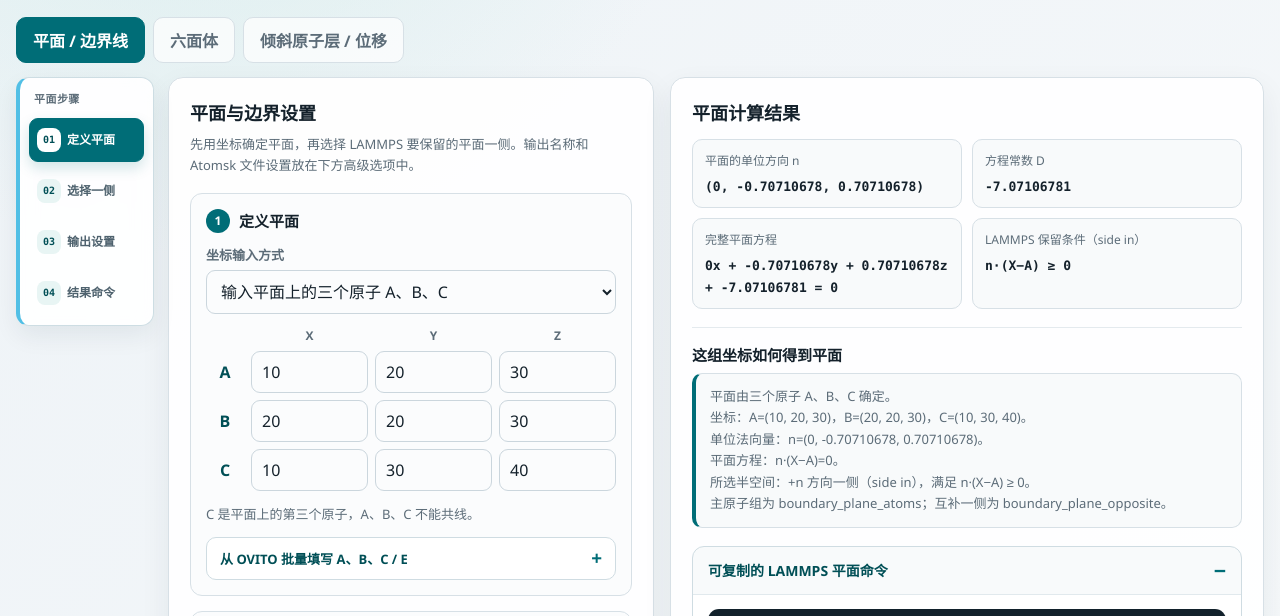
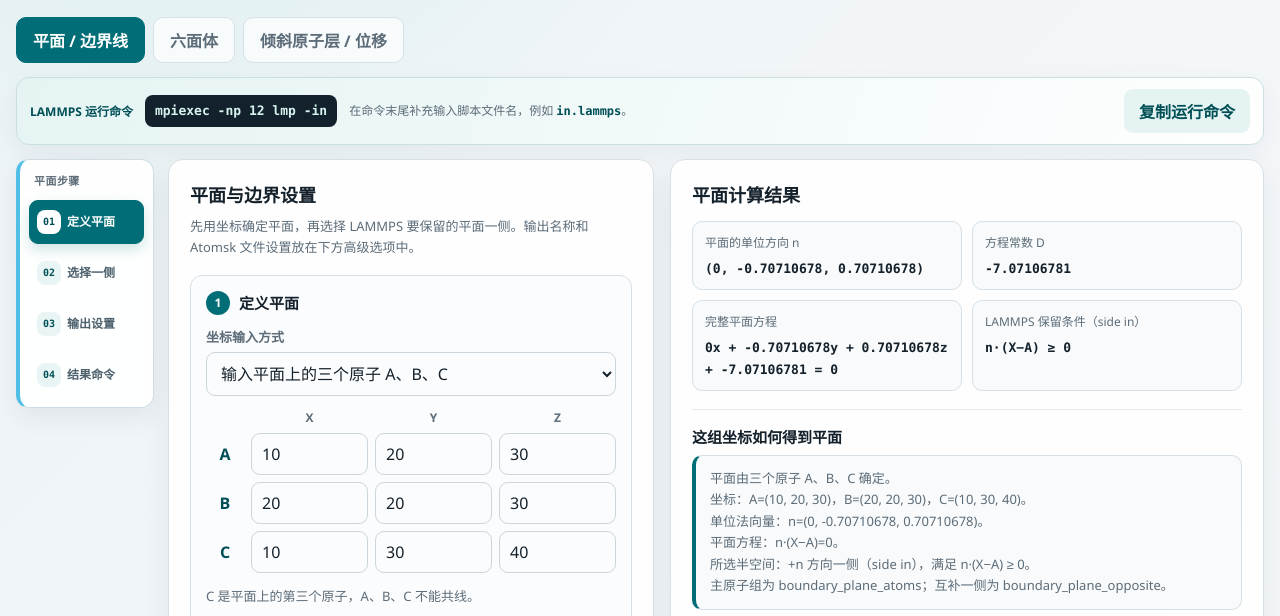
Before and after one commit to zhfang28-code/lammps-plane-calculator, a plain HTML site: page index.html in a window 1280 px wide. Shown: the part 118-734 px from the top of the page. Drawn offline with Linux system fonts and the light colour scheme.

Commit message:
Add LAMMPS launch command bar

```diff
--- a/assets/css/styles.css
+++ b/assets/css/styles.css
@@ -59,6 +59,53 @@ header p { margin: 8px 0 0; color: var(--muted); }
   cursor: pointer;
 }
 .tab.active { color: #fff; border-color: var(--accent); background: var(--accent); }
+.launch-command-bar {
+  display: grid;
+  grid-template-columns: minmax(0,1fr) auto;
+  align-items: center;
+  gap: 9px 14px;
+  margin-bottom: 14px;
+  padding: 11px 13px;
+  border: 1px solid #c9dfe0;
+  border-radius: 13px;
+  background: linear-gradient(110deg, rgba(229,244,243,.96), rgba(255,255,255,.93));
+  box-shadow: 0 8px 22px rgba(20,40,50,.05);
+}
+.launch-command-content {
+  display: flex;
+  align-items: center;
+  gap: 9px 12px;
+  min-width: 0;
+  flex-wrap: wrap;
+}
+.launch-command-label {
+  color: var(--accent-dark);
+  font-size: 12px;
+  font-weight: 800;
+  white-space: nowrap;
+}
+.launch-command-content > code {
+  padding: 7px 10px;
+  border-radius: 8px;
+  color: var(--code-ink);
+  background: var(--code);
+  font: 700 13px/1.35 Consolas, "Cascadia Mono", monospace;
+  white-space: nowrap;
+}
+.launch-command-help {
+  color: var(--muted);
+  font-size: 12px;
+  line-height: 1.5;
+}
+.launch-command-help code {
+  color: var(--accent-dark);
+  font: 700 12px/1.5 Consolas, monospace;
+}
+.launch-command-copy { white-space: nowrap; }
+.launch-command-bar .message {
+  grid-column: 1 / -1;
+  margin: 0;
+}
 .panel { display: none; }
 .panel.active {
   display: grid;
@@ -525,4 +572,8 @@ footer { margin-top: 16px; color: var(--muted); text-align: center; font-size: 1
   .coord-grid input { padding-inline: 7px; }
   .form-section { padding: 12px; }
   .tabs { display: grid; grid-template-columns: 1fr; }
+  .launch-command-bar { grid-template-columns: minmax(0,1fr); }
+  .launch-command-content { align-items: flex-start; }
+  .launch-command-help { flex-basis: 100%; }
+  .launch-command-copy { width: 100%; }
 }
--- a/index.html
+++ b/index.html
@@ -21,6 +21,16 @@
       <button class="tab" data-tab="hexa">六面体</button>
       <button class="tab" data-tab="layers">倾斜原子层 / 位移</button>
     </nav>
+
+    <section class="launch-command-bar" aria-label="LAMMPS 运行命令">
+      <div class="launch-command-content">
+        <span class="launch-command-label">LAMMPS 运行命令</span>
+        <code id="lammpsLaunchCode">mpiexec -np 12 lmp -in</code>
+        <span class="launch-command-help">在命令末尾补充输入脚本文件名，例如 <code>in.lammps</code>。</span>
+      </div>
+      <button class="secondary launch-command-copy" type="button" data-copy="lammpsLaunchCode" data-message="launchCommandMessage">复制运行命令</button>
+      <div id="launchCommandMessage" class="message error"></div>
+    </section>
 
     <section id="plane" class="panel active">
       <nav class="section-sidebar" aria-label="平面板块步骤导航">
```
Also changed, not shown: 1 other file.
